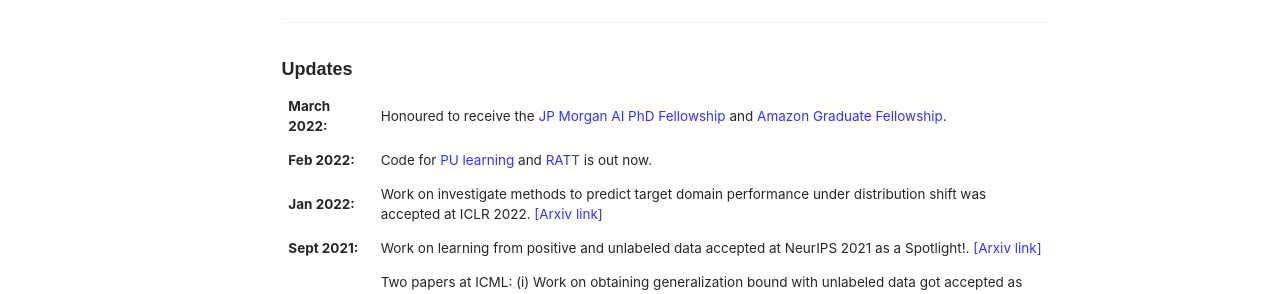
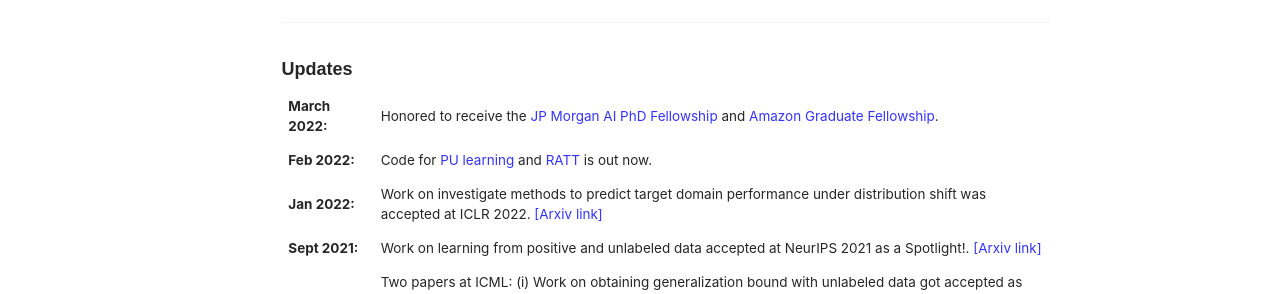
Before and after one commit to saurabhgarg1996/saurabhgarg1996.github.io, a Jekyll site: the page built from _pages/about.md, in a window 1280 px wide and 995 px high. Shown: the part 467-761 px from the top of the window. Built offline with Jekyll 4.4.1, drawn with Linux system fonts in a browser that asks for light colours; some web fonts are replaced.

Commit message:
Fellowship updates

```diff
--- a/_pages/about.md
+++ b/_pages/about.md
@@ -32,7 +32,7 @@ table, tr, td {
        <col span="1" style="width: 88%;">
 </colgroup>
 
-<tr><td> <b> March 2022:</b> </td> <td> Honoured to receive the <a href="https://www.jpmorgan.com/technology/artificial-intelligence/research-awards/phd-fellowship">JP Morgan AI PhD Fellowship</a> and <a href="https://www.amazon.science/academic-engagements/new-amazon-graduate-research-fellows-announced-at-carnegie-mellon">Amazon Graduate Fellowship</a>. </td> </tr>
+<tr><td> <b> March 2022:</b> </td> <td> Honored to receive the <a href="https://www.jpmorgan.com/technology/artificial-intelligence/research-awards/phd-fellowship">JP Morgan AI PhD Fellowship</a> and <a href="https://www.amazon.science/academic-engagements/new-amazon-graduate-research-fellows-announced-at-carnegie-mellon">Amazon Graduate Fellowship</a>. </td> </tr>
 <tr><td> <b> Feb 2022:</b> </td> <td> Code for <a href="https://github.com/acmi-lab/PU_learning">PU learning</a> and <a href="https://github.com/acmi-lab/RATT_generalization_bound">RATT</a> is out now.</td></tr>
 <tr><td> <b> Jan 2022:</b> </td> <td> Work on investigate methods to predict target domain performance under distribution shift was accepted at ICLR 2022. <a href="https://arxiv.org/abs/2201.04234">[Arxiv link]</a></td></tr>
 <tr><td> <b> Sept 2021:</b> </td> <td> Work on learning from positive and unlabeled data accepted at NeurIPS 2021 as a Spotlight!. <a href="https://arxiv.org/abs/2111.00980">[Arxiv link]</a></td></tr>
```
